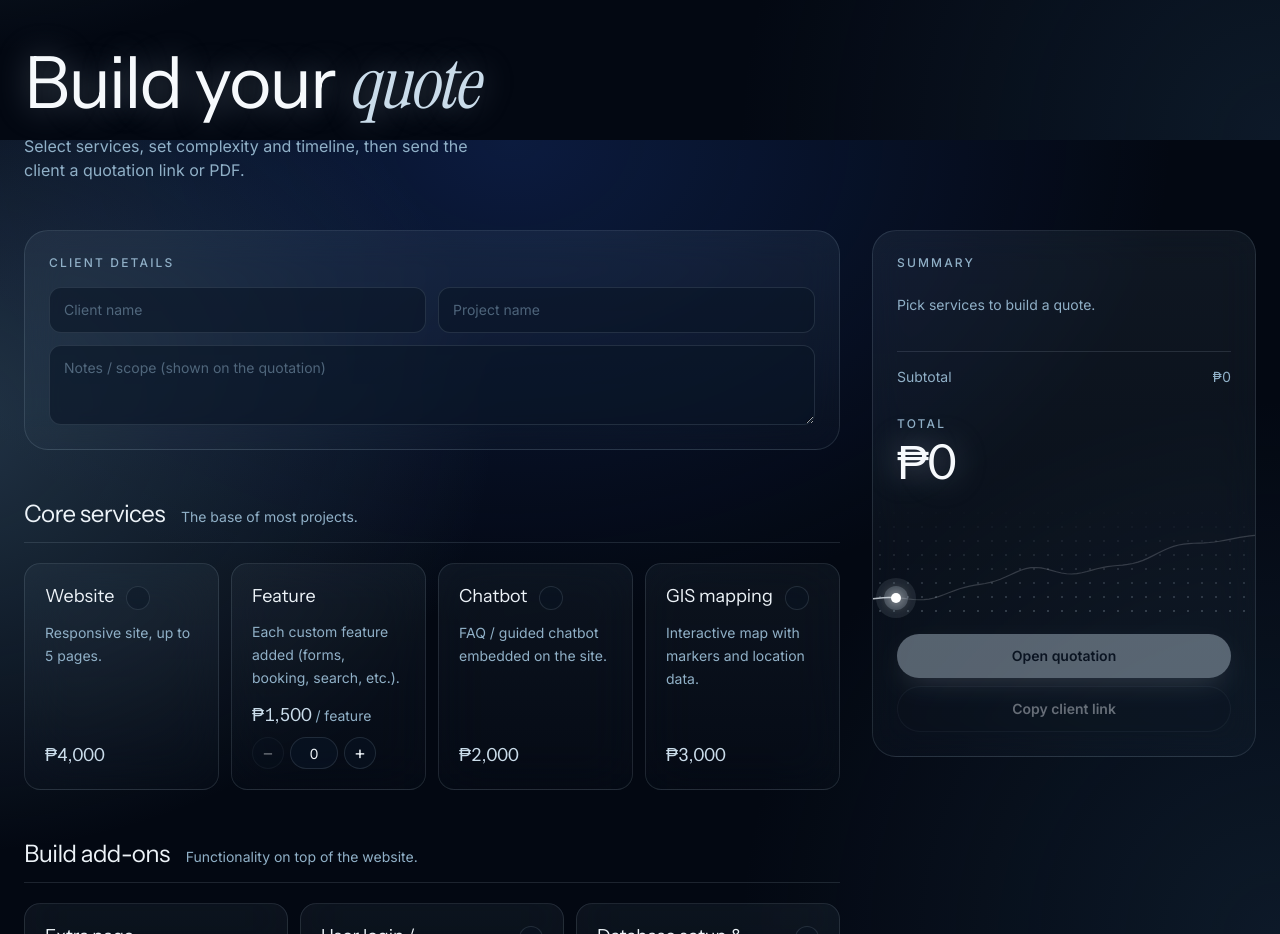
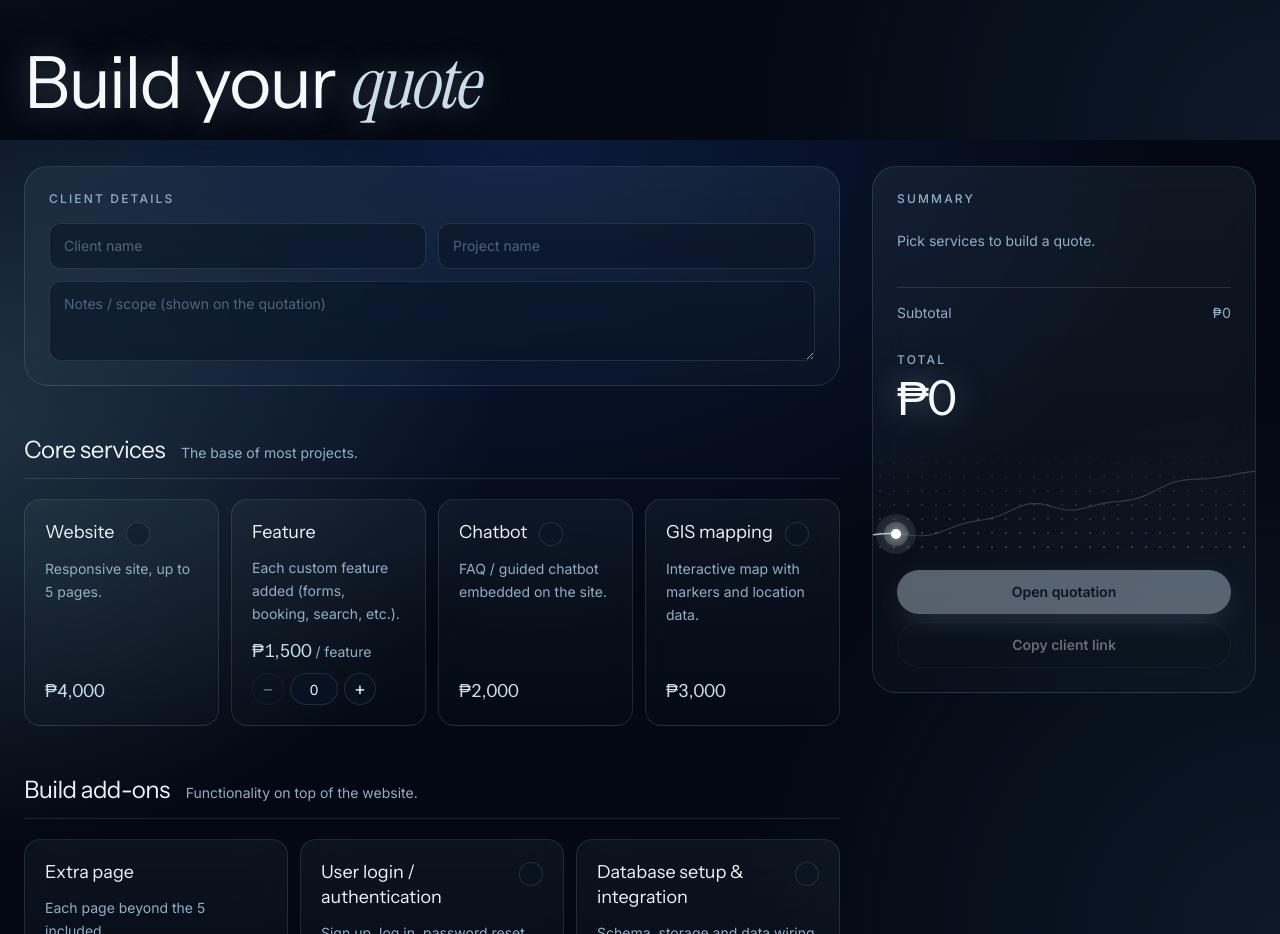
Before and after one commit to Gabi-comm/Costing, a Next.js app: page / in a window 1280 px wide. Shown: the part 1460-2394 px from the top of the page. Built offline with nearby package versions, Linux system fonts and the light colour scheme.

Commit message:
Update Calculator.tsx

```diff
--- a/components/Calculator.tsx
+++ b/components/Calculator.tsx
@@ -79,9 +79,6 @@ export default function Calculator({ initial, persist }: Props) {
           <h2 className="headline font-display text-5xl font-normal leading-[0.95] tracking-tight sm:text-7xl">
             Build your <span className="font-serif italic text-frost">quote</span>
           </h2>
-          <p className="mt-4 max-w-md text-base text-mist">
-            Select services, set complexity and timeline, then send the client a quotation link or PDF.
-          </p>
         </div>
         {meta && <p className="tnum rounded-full border border-line px-3 py-1 text-xs text-mist">Quote {meta.number}</p>}
       </header>
```
